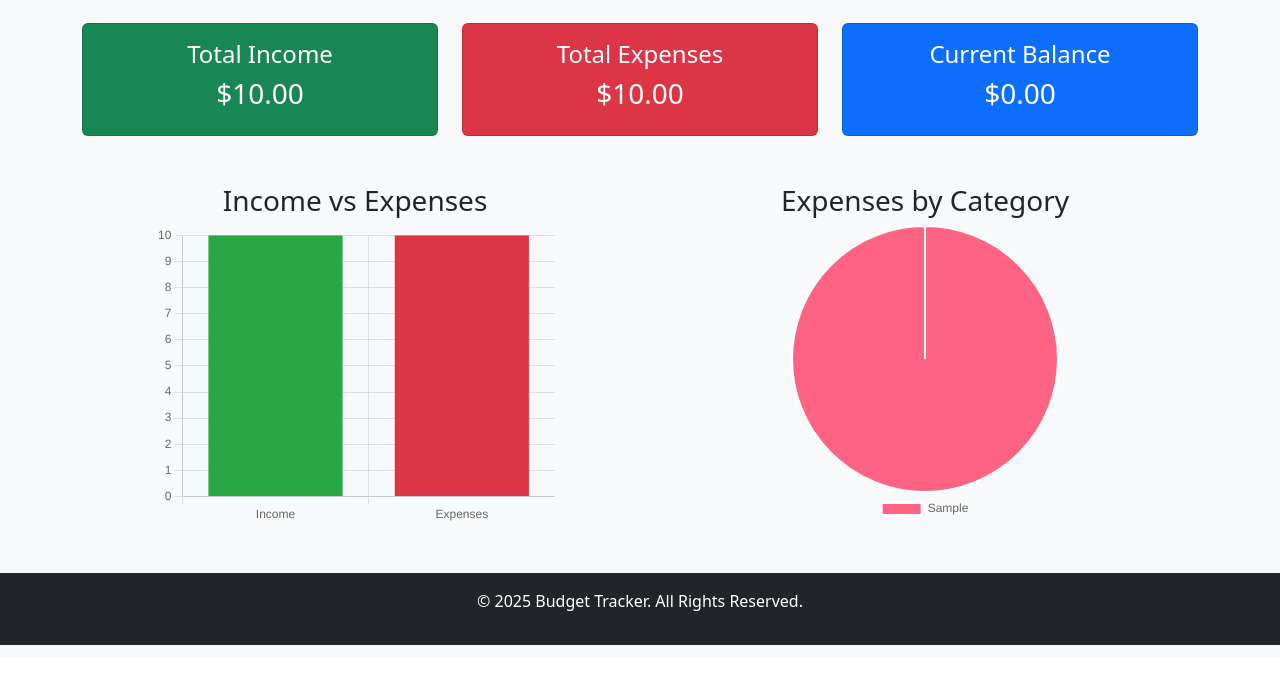
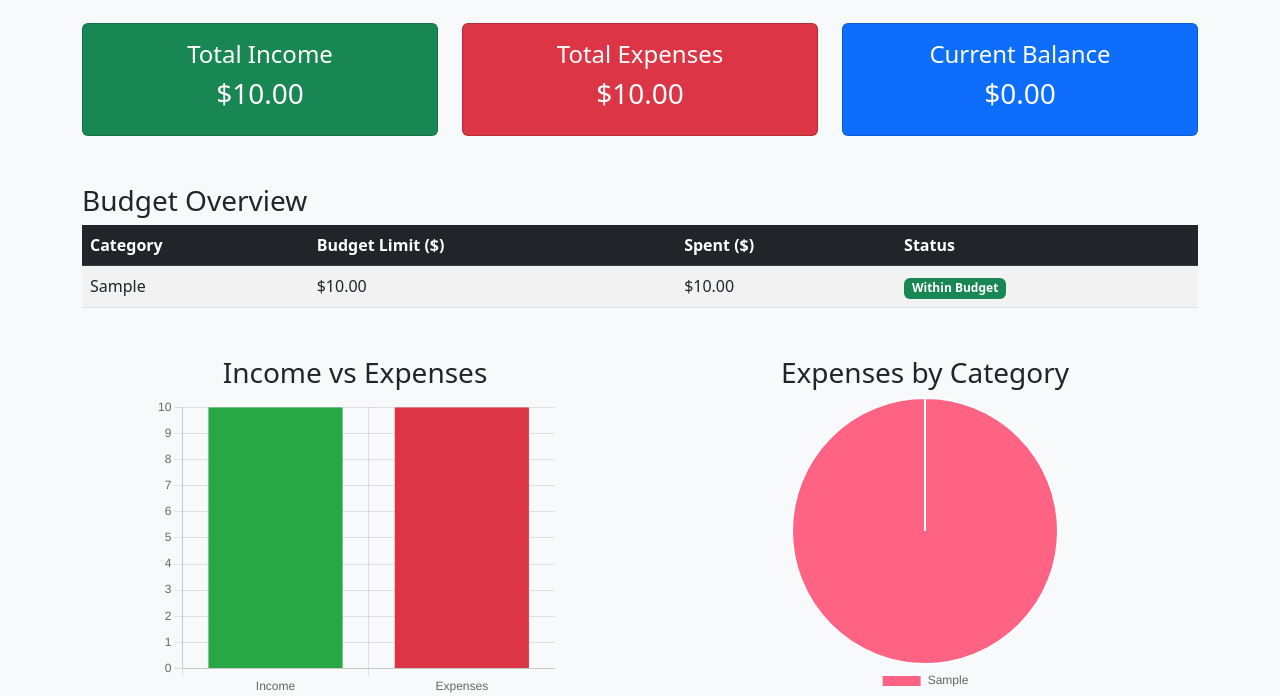
Before and after one commit to azibsta/budget-tracker, a PHP site: page /budget-tracker/dashboard.php in a window 1280 px wide. Shown: the part 143-839 px from the top of the page. Before the commit the page ends 788 px from the top, so only its background shows below. Run offline with PHP 8.4, Linux system fonts and the light colour scheme; the visitor is signed in with stand-in values (Sample User, id 1); tables that the repository leaves empty or names only in its code hold one stand-in row (values such as "Sample post"); data that the repository does not hold is empty.

Commit message:
updated the dashboard to include spend and alerts

```diff
--- a/dashboard.php
+++ b/dashboard.php
@@ -29,6 +29,7 @@ $stmt->execute([$user_id]);
 $budgets = $stmt->fetchAll(PDO::FETCH_ASSOC);
 
 $budgetData = [];
+$alerts = [];
 
 foreach ($budgets as $budget) {
     $category = $budget['category'];
@@ -45,6 +46,11 @@ foreach ($budgets as $budget) {
         'limit' => $limit_amount,
         'spent' => $total_spent
     ];
+
+    // ✅ Create alert if spent exceeds budget
+    if ($total_spent > $limit_amount) {
+        $alerts[] = "<div class='alert alert-danger text-center'><strong>Warning!</strong> You have exceeded your budget for <b>{$category}</b>. Budget: \${$limit_amount}, Spent: \${$total_spent}.</div>";
+    }
 }
 
 // ✅ Fetch unread notifications
@@ -59,6 +65,11 @@ $conn->prepare("UPDATE notifications SET is_read = 1 WHERE user_id = ?")->execut
 
 <div class="container mt-5">
     <h2 class="mb-4">Dashboard</h2>
+
+    <!-- ✅ Show Budget Alerts -->
+    <?php foreach ($alerts as $alert) {
+        echo $alert;
+    } ?>
 
     <div class="row">
         <div class="col-md-4">
@@ -80,6 +91,32 @@ $conn->prepare("UPDATE notifications SET is_read = 1 WHERE user_id = ?")->execut
             </div>
         </div>
     </div>
+
+    <h3 class="mt-5">Budget Overview</h3>
+    <table class="table table-striped">
+        <thead class="table-dark">
+            <tr>
+                <th>Category</th>
+                <th>Budget Limit ($)</th>
+                <th>Spent ($)</th>
+                <th>Status</th>
+            </tr>
+        </thead>
+        <tbody>
+            <?php foreach ($budgetData as $data) {
+                $status = $data['spent'] > $data['limit']
+                    ? "<span class='badge bg-danger'>Over Budget</span>"
+                    : "<span class='badge bg-success'>Within Budget</span>";
+            ?>
+                <tr>
+                    <td><?= ucfirst($data['category']) ?></td>
+                    <td>$<?= number_format($data['limit'], 2) ?></td>
+                    <td>$<?= number_format($data['spent'], 2) ?></td>
+                    <td><?= $status ?></td>
+                </tr>
+            <?php } ?>
+        </tbody>
+    </table>
 
     <div class="row mt-5">
         <div class="col-md-6 text-center">
@@ -104,7 +141,6 @@ $conn->prepare("UPDATE notifications SET is_read = 1 WHERE user_id = ?")->execut
     height: 300px !important; /* Fixes height */
     margin: auto; /* Centers charts */
 }
-
 </style>
 
 <script>
@@ -151,5 +187,4 @@ $conn->prepare("UPDATE notifications SET is_read = 1 WHERE user_id = ?")->execut
     });
 </script>
 
-
 <?php include 'footer.php'; ?>
```
